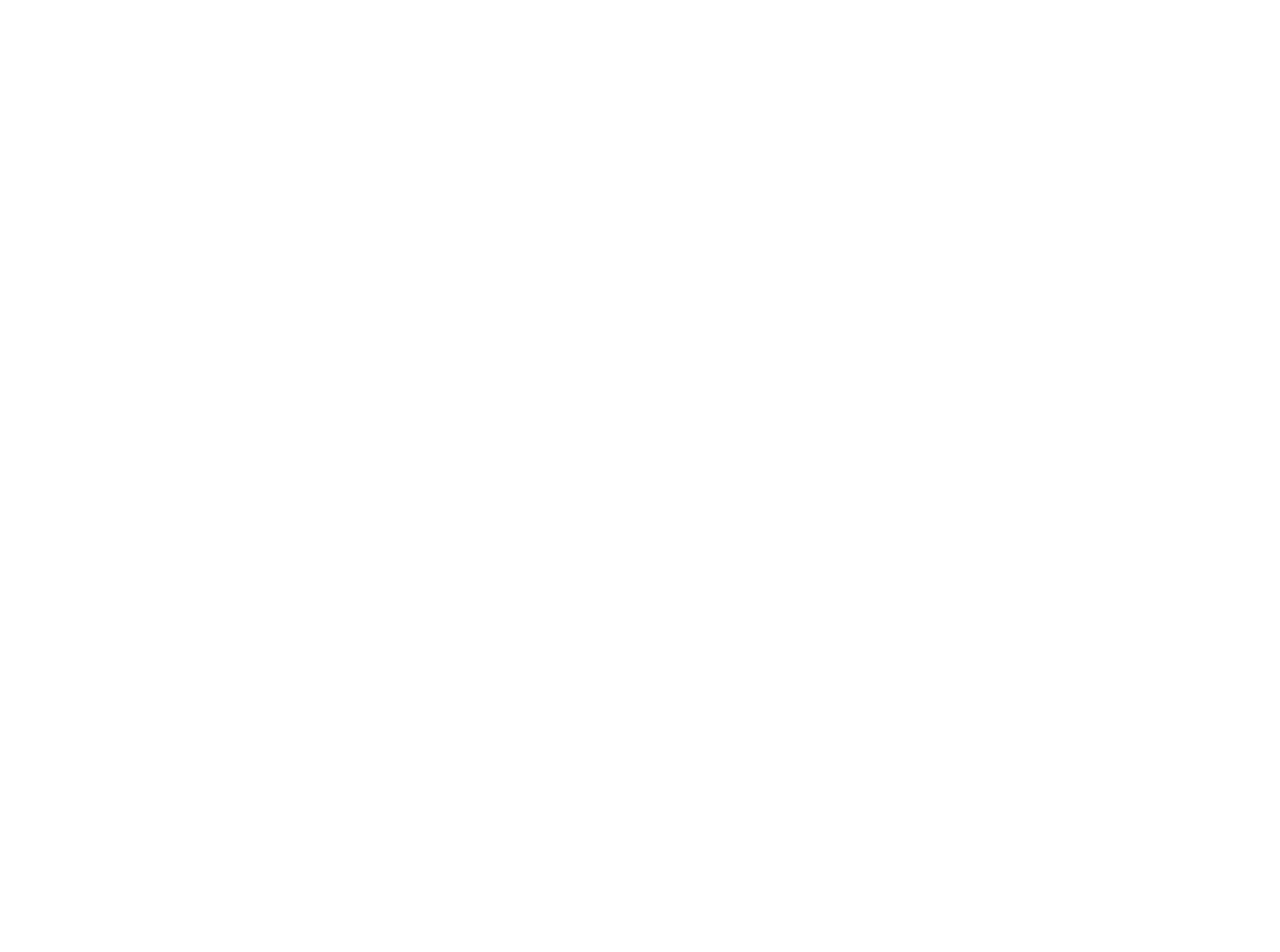
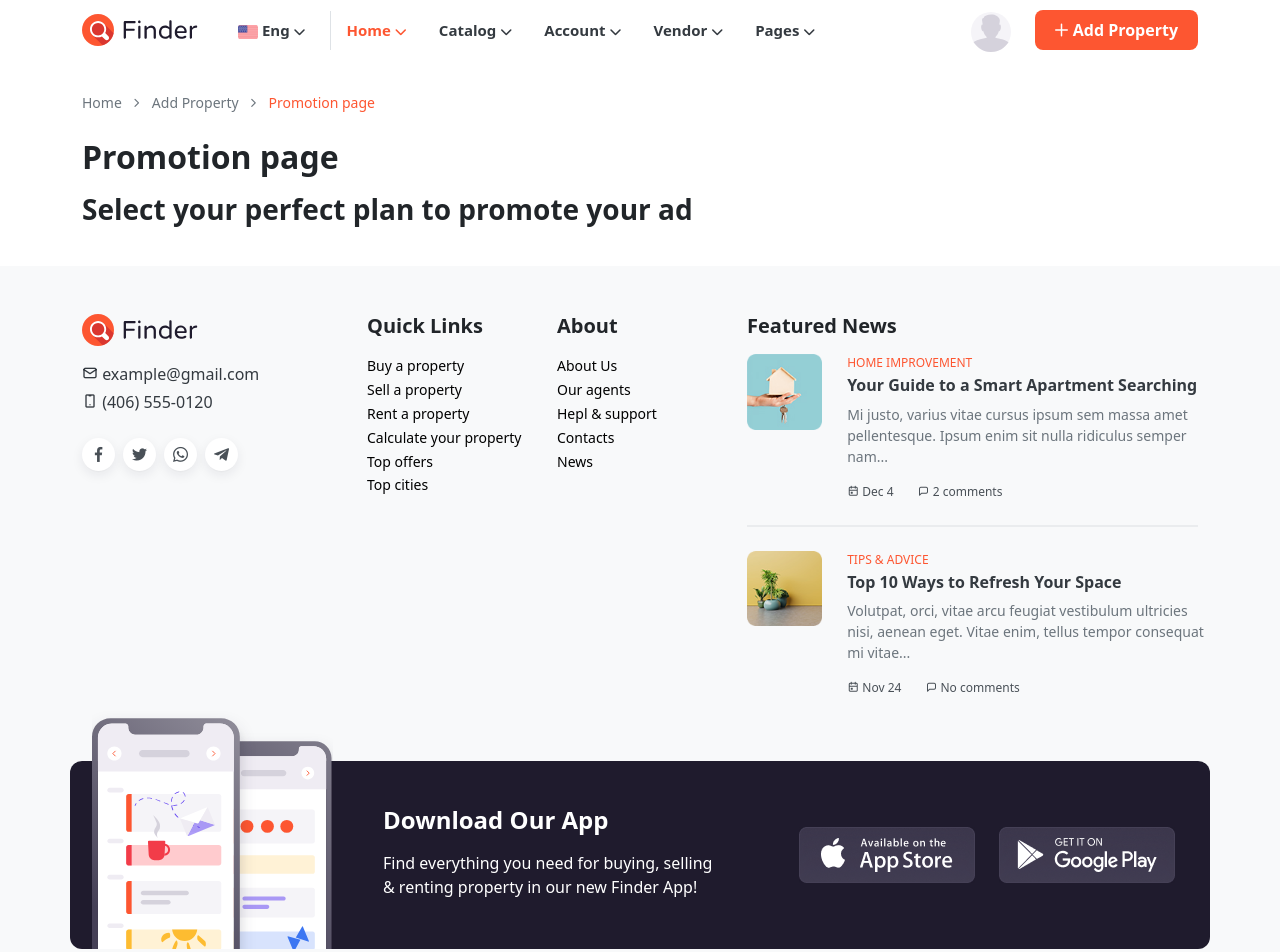
Before and after one commit to ShuvoMallick01/Real-State-Website-Bootstrap-Template, a plain HTML site: page promotion.html in a window 1280 px wide. Before the commit the page ends 800 px from the top, so only its background shows below. Drawn offline with nearby package versions, Linux system fonts and the light colour scheme; files whose address does not match are found by name.

Commit message:
Add Vendor - Promotion Page

```diff
--- a/css/vendor.css
+++ b/css/vendor.css
@@ -86,8 +86,22 @@ Keywords: real state, Template etc.
   font-size: 16px;
   color: var(--bs-gray-900) !important;
 }
+
+.ap-contents .form-control {
+  font-weight: 400;
+  font-size: 16px;
+  color: var(--bs-gray-900) !important;
+}
 /* ===== VENDOR - ADD PROPERTY CSS END ===== */
 
+/* ===== VENDOR - PROMOTION CSS START ===== */
+.promo-section-title {
+  font-weight: 700;
+  font-size: 28px;
+  color: var(--bs-gray-900);
+}
+
+/* ===== VENDOR - PROMOTION CSS END ===== */
 /* ===== Section START ===== */
 /* ===== Section END ===== */
 
--- a/promotion.html
+++ b/promotion.html
@@ -0,0 +1,523 @@
+<!DOCTYPE html>
+<html lang="en">
+  <head>
+    <meta charset="UTF-8" />
+    <meta http-equiv="X-UA-Compatible" content="IE=edge" />
+    <meta name="viewport" content="width=device-width, initial-scale=1.0" />
+    <!-- Favicon -->
+    <link rel="shortcut icon" href="./images/logo.png" type="image/x-icon" />
+    <!-- Google Fonts -->
+    <link rel="preconnect" href="https://fonts.googleapis.com" />
+    <link rel="preconnect" href="https://fonts.gstatic.com" crossorigin />
+    <link
+      href="https://fonts.googleapis.com/css2?family=Poppins:wght@100;200;300;400;500;600;700;800&display=swap"
+      rel="stylesheet"
+    />
+    <!-- Fontawesome CSS -->
+    <link
+      rel="stylesheet"
+      href="https://cdnjs.cloudflare.com/ajax/libs/font-awesome/6.1.1/css/all.min.css"
+      integrity="sha512-KfkfwYDsLkIlwQp6LFnl8zNdLGxu9YAA1QvwINks4PhcElQSvqcyVLLD9aMhXd13uQjoXtEKNosOWaZqXgel0g=="
+      crossorigin="anonymous"
+      referrerpolicy="no-referrer"
+    />
+    <!-- Custom icons -->
+    <link rel="stylesheet" href="./assets/icons.css" />
+    <!-- Bootstrap CSS only -->
+    <link
+      href="https://cdn.jsdelivr.net/npm/bootstrap@5.2.1/dist/css/bootstrap.min.css"
+      rel="stylesheet"
+      integrity="sha384-iYQeCzEYFbKjA/T2uDLTpkwGzCiq6soy8tYaI1GyVh/UjpbCx/TYkiZhlZB6+fzT"
+      crossorigin="anonymous"
+    />
+
+    <!-- custom css -->
+    <link rel="stylesheet" href="./css/style.css" />
+    <title>Vendor - Promotion</title>
+  </head>
+
+  <body>
+    <!-- Navbar Start -->
+    <header class="header-area">
+      <nav class="navbar navbar-expand-lg custom-header">
+        <div class="container">
+          <a class="navbar-brand" href="#"
+            ><img
+              src="./assets/images/logo-finder.svg"
+              class="img-fluid"
+              alt="Logo"
+          /></a>
+          <button
+            class="navbar-toggler"
+            type="button"
+            data-bs-toggle="collapse"
+            data-bs-target="#navbarSupportedContent"
+            aria-controls="navbarSupportedContent"
+            aria-expanded="false"
+            aria-label="Toggle navigation"
+          >
+            <span class="navbar-toggler-icon"></span>
+          </button>
+
+          <div class="collapse navbar-collapse" id="navbarSupportedContent">
+            <ul class="navbar-nav me-auto mb-2 mb-lg-0 custom-menu">
+              <!-- Language Change Menu -->
+              <li class="nav-item dropdown px-3 menu-language">
+                <a
+                  class="nav-link dropdown-toggle"
+                  href="#"
+                  role="button"
+                  data-bs-toggle="dropdown"
+                  aria-expanded="false"
+                >
+                  <img
+                    src="./assets/images/icons/united-states 1.svg"
+                    class="img-fluid"
+                    alt="United State Flag"
+                  />
+                  Eng
+                </a>
+                <ul class="dropdown-menu">
+                  <li class="nav-item">
+                    <a class="dropdown-item" href="#">BN</a>
+                  </li>
+                  <li class="nav-item">
+                    <a class="dropdown-item" href="#">ES</a>
+                  </li>
+                  <li class="nav-item">
+                    <a class="dropdown-item" href="#">AR</a>
+                  </li>
+                </ul>
+              </li>
+
+              <!-- Single menu item -->
+              <li class="nav-item dropdown px-2">
+                <a
+                  class="nav-link dropdown-toggle active"
+                  href="#"
+                  role="button"
+                  data-bs-toggle="dropdown"
+                  aria-expanded="false"
+                >
+                  Home
+                </a>
+                <ul class="dropdown-menu">
+                  <li class="nav-item">
+                    <a class="dropdown-item" href="./index.html">Home V.1</a>
+                  </li>
+                  <li class="nav-item">
+                    <a class="dropdown-item active" href="./home-v2.html"
+                      >Home V.2</a
+                    >
+                  </li>
+                </ul>
+              </li>
+
+              <!-- Single menu item -->
+              <li class="nav-item dropdown px-2">
+                <a
+                  class="nav-link dropdown-toggle"
+                  href="#"
+                  role="button"
+                  data-bs-toggle="dropdown"
+                  aria-expanded="false"
+                >
+                  Catalog
+                </a>
+                <ul class="dropdown-menu">
+                  <li class="nav-item">
+                    <a class="dropdown-item" href="./property-for-rent.html"
+                      >Property for Rent</a
+                    >
+                  </li>
+                  <li class="nav-item">
+                    <a class="dropdown-item" href="./property-for-sale.html"
+                      >Property for Sell</a
+                    >
+                  </li>
+
+                  <li class="nav-item">
+                    <a class="dropdown-item" href="./single-property-v1.html"
+                      >Single Property V.1</a
+                    >
+                  </li>
+                </ul>
+              </li>
+
+              <!-- Single menu item -->
+              <li class="nav-item dropdown px-2">
+                <a
+                  class="nav-link dropdown-toggle"
+                  href="#"
+                  role="button"
+                  data-bs-toggle="dropdown"
+                  aria-expanded="false"
+                >
+                  Account
+                </a>
+                <ul class="dropdown-menu">
+                  <li class="nav-item">
+                    <a class="dropdown-item" href="#">Sign In</a>
+                  </li>
+                  <li class="nav-item">
+                    <a class="dropdown-item" href="#">Sign Up</a>
+                  </li>
+                  <li class="nav-item">
+                    <a class="dropdown-item" href="./personal-info.html"
+                      >Personal Info</a
+                    >
+                  </li>
+                  <li class="nav-item">
+                    <a class="dropdown-item" href="./security.html">Security</a>
+                  </li>
+                  <li class="nav-item">
+                    <a class="dropdown-item" href="./my-properties.html"
+                      >My Properties</a
+                    >
+                  </li>
+                  <li class="nav-item">
+                    <a class="dropdown-item" href="./wishlist.html">Wishlist</a>
+                  </li>
+                  <li class="nav-item">
+                    <a class="dropdown-item" href="./reviews.html">Reviews</a>
+                  </li>
+                  <li class="nav-item">
+                    <a class="dropdown-item" href="./notifications.html"
+                      >Notifications</a
+                    >
+                  </li>
+                </ul>
+              </li>
+
+              <!-- Single menu item -->
+              <li class="nav-item dropdown px-2">
+                <a
+                  class="nav-link dropdown-toggle"
+                  href="#"
+                  role="button"
+                  data-bs-toggle="dropdown"
+                  aria-expanded="false"
+                >
+                  Vendor
+                </a>
+                <ul class="dropdown-menu">
+                  <li class="nav-item">
+                    <a class="dropdown-item" href="./add-property.html"
+                      >Add Property</a
+                    >
+                  </li>
+                  <li class="nav-item">
+                    <a class="dropdown-item" href="./promotion.html"
+                      >Property Promotion</a
+                    >
+                  </li>
+                  <li class="nav-item">
+                    <a class="dropdown-item" href="./vendor-rent.html"
+                      >Vendor Page: Rent</a
+                    >
+                  </li>
+                  <li class="nav-item">
+                    <a class="dropdown-item" href="./vendor-sale.html"
+                      >Vendor Page: Sale</a
+                    >
+                  </li>
+                  <li class="nav-item">
+                    <a class="dropdown-item" href="./reviews.html"
+                      >Vendor Page: Reviews</a
+                    >
+                  </li>
+                </ul>
+              </li>
+
+              <!-- Single menu item -->
+              <li class="nav-item dropdown px-2">
+                <a
+                  class="nav-link dropdown-toggle"
+                  href="#"
+                  role="button"
+                  data-bs-toggle="dropdown"
+                  aria-expanded="false"
+                >
+                  Pages
+                </a>
+                <ul class="dropdown-menu">
+                  <li class="nav-item">
+                    <a class="dropdown-item" href="./blog.html">Blog</a>
+                  </li>
+                  <li class="nav-item">
+                    <a class="dropdown-item" href="./post.html">Post</a>
+                  </li>
+                  <li class="nav-item">
+                    <a class="dropdown-item" href="./about.html">About</a>
+                  </li>
+                  <li class="nav-item">
+                    <a class="dropdown-item" href="./help-center.html"
+                      >Help Center</a
+                    >
+                  </li>
+                  <li class="nav-item">
+                    <a class="dropdown-item" href="./contact.html">Contact</a>
+                  </li>
+                  <li class="nav-item">
+                    <a class="dropdown-item" href="./404.html">404</a>
+                  </li>
+                </ul>
+              </li>
+            </ul>
+
+            <div class="d-flex gap-4 align-items-center">
+              <div class="nav-user-pic m-0 p-0">
+                <img
+                  src="./assets/images/property-for-rent/user-picture-avatar.svg"
+                  class="img-fluid"
+                  alt="User Picture Avater"
+                />
+              </div>
+              <button class="btn btn-primary custom-btn flex-shrink-0">
+                <i class="fa-regular fa-plus"></i> Add Property
+              </button>
+            </div>
+          </div>
+        </div>
+      </nav>
+    </header>
+    <!-- Navbar End -->
+
+    <!-- CONTENTS START -->
+    <section class="mt-3 pb-lg-4">
+      <div class="container">
+        <div class="row gy-4 gy-lg-0">
+          <!-- Breadcrumb -->
+          <nav class="mb-2 pt-md-3" aria-label="Breadcrumb">
+            <ol class="breadcrumb">
+              <li class="breadcrumb-item">
+                <a href="index.html" class="">Home</a>
+              </li>
+              <li class="breadcrumb-item" aria-current="page">Add Property</li>
+              <li class="breadcrumb-item active" aria-current="page">
+                Promotion page
+              </li>
+            </ol>
+          </nav>
+
+          <!-- Promotion contents -->
+          <div class="row promo-contents">
+            <h1 class="page-title mb-3">Promotion page</h1>
+
+            <!-- Plan -->
+            <div class="row">
+              <h1 class="promo-section-title mb-3">
+                Select your perfect plan to promote your ad
+              </h1>
+
+              <!-- end -->
+            </div>
+          </div>
+        </div>
+      </div>
+    </section>
+    <!-- END -->
+
+    <!-- Footer Section START -->
+    <footer class="bg-light py-5">
+      <div class="container">
+        <div class="row">
+          <!-- Social Media Column -->
+          <div class="footer-contact col-lg-3 col-sm-6 col-12 mb-3">
+            <img
+              src="./assets/images/logo-finder.svg"
+              class="img-fluid mb-3"
+              alt="Logo"
+            />
+            <p class="m-0 mb-1"><i class="icon-mail"></i> example@gmail.com</p>
+            <p><i class="icon-phone-1"></i> (406) 555-0120</p>
+
+            <div class="custom-social-icons d-flex gap-2 mt-4">
+              <i class="icon-Facebook-white-bg rounded-circle"></i>
+              <i class="icon-twitter rounded-circle"></i>
+              <i class="icon-whatsapp rounded-circle"></i>
+              <i class="icon-telegram-1 rounded-circle"></i>
+            </div>
+          </div>
+
+          <!-- Quick Links-Column -->
+          <div class="custom-footer-quick-link col-lg-2 col-sm-6 col-12 mb-3">
+            <h4 class="footer-heading pb-2">Quick Links</h4>
+            <p class="m-0 p-0">
+              <a href="#" class="text-black" style="text-decoration: none"
+                >Buy a property</a
+              >
+            </p>
+            <p class="m-0 p-0">
+              <a href="#" class="text-black" style="text-decoration: none"
+                >Sell a property</a
+              >
+            </p>
+            <p class="m-0 p-0">
+              <a href="#" class="text-black" style="text-decoration: none"
+                >Rent a property</a
+              >
+            </p>
+            <p class="m-0 p-0">
+              <a href="#" class="text-black" style="text-decoration: none"
+                >Сalculate your property</a
+              >
+            </p>
+            <p class="m-0 p-0">
+              <a href="#" class="text-black" style="text-decoration: none"
+                >Top offers</a
+              >
+            </p>
+            <p class="m-0 p-0">
+              <a href="#" class="text-black" style="text-decoration: none"
+                >Top cities</a
+              >
+            </p>
+          </div>
+
+          <!-- About Column -->
+          <div class="custom-footer-about-link col-lg-2 col-sm-6 col-12 mb-3">
+            <h4 class="footer-heading pb-2">About</h4>
+            <p class="m-0 p-0">
+              <a href="#" class="text-black" style="text-decoration: none"
+                >About Us</a
+              >
+            </p>
+            <p class="m-0 p-0">
+              <a href="#" class="text-black" style="text-decoration: none"
+                >Our agents</a
+              >
+            </p>
+            <p class="m-0 p-0">
+              <a href="#" class="text-black" style="text-decoration: none"
+                >Hepl & support</a
+              >
+            </p>
+            <p class="m-0 p-0">
+              <a href="#" class="text-black" style="text-decoration: none"
+                >Contacts</a
+              >
+            </p>
+            <p class="m-0 p-0">
+              <a href="#" class="text-black" style="text-decoration: none"
+                >News</a
+              >
+            </p>
+          </div>
+
+          <!-- Featured News Column -->
+          <div class="footer-featured-newses col-md-5 col-12 mb-5">
+            <h4 class="footer-heading pb-2">Featured News</h4>
+            <!-- Single News -->
+            <div
+              class="featured-news col-12 mb-4 d-flex justify-content-between"
+            >
+              <div class="featured-news-img col-2">
+                <img
+                  src="./assets/images/news/featured-news-2.png"
+                  class="img-fluid"
+                  alt="Featured News"
+                />
+              </div>
+
+              <div class="featured-news-info col-10 pe-3">
+                <p class="m-0 mb-1 p-0">HOME IMPROVEMENT</p>
+                <h3>Your Guide to a Smart Apartment Searching</h3>
+                <p class="text-muted news-description m-0 mb-3">
+                  Mi justo, varius vitae cursus ipsum sem massa amet
+                  pellentesque. Ipsum enim sit nulla ridiculus semper nam...
+                </p>
+
+                <div class="featured-news-date d-flex gap-4 m-0 p-0">
+                  <p class="m-0 p-0"><i class="icon-date"></i> Dec 4</p>
+                  <p class="m-0 p-0"><i class="icon-left"></i> 2 comments</p>
+                </div>
+              </div>
+            </div>
+
+            <hr class="footer-news-divider" />
+
+            <!-- Single News -->
+            <div
+              class="featured-news col-12 mb-3 mt-4 d-flex justify-content-between"
+            >
+              <div class="featured-news-img col-2">
+                <img
+                  src="./assets/images/news/featured-news-1.png"
+                  class="img-fluid"
+                  alt="Featured News"
+                />
+              </div>
+
+              <div class="featured-news-info col-10 pe-3">
+                <p class="m-0 mb-1 p-0">TIPS & ADVICE</p>
+                <h3>Top 10 Ways to Refresh Your Space</h3>
+                <p class="text-muted news-description m-0 mb-3">
+                  Volutpat, orci, vitae arcu feugiat vestibulum ultricies nisi,
+                  aenean eget. Vitae enim, tellus tempor consequat mi vitae...
+                </p>
+
+                <div class="featured-news-date d-flex gap-4 m-0 p-0">
+                  <p class="m-0 p-0"><i class="icon-date"></i> Nov 24</p>
+                  <p class="m-0 p-0"><i class="icon-left"></i> No comments</p>
+                </div>
+              </div>
+            </div>
+            <!-- End Featured -->
+          </div>
+          <!-- End -->
+        </div>
+
+        <!-- Download Our App -->
+        <div
+          class="row custom-download-our-app justify-content-center align-items-center"
+        >
+          <div class="custom-download-app-artwork col-md-3 text-center">
+            <img
+              src="./assets/images/illustration/download-our-app.svg"
+              class="img-fluid"
+              alt="Download Our App"
+            />
+          </div>
+
+          <div
+            class="download-app-info-icon col-lg-9 d-flex flex-lg-row flex-column justify-content-center align-content-center text-center text-lg-start"
+          >
+            <!-- info -->
+            <div class="download-app-info col-lg-6 pt-3 pb-1 px-3">
+              <h4 class="mb-3">Download Our App</h4>
+              <p>
+                Find everything you need for buying, selling <br />
+                & renting property in our new Finder App!
+              </p>
+            </div>
+
+            <!-- icons -->
+            <div
+              class="custom-download-app-store-icon col-lg-6 d-flex p-lg-3 pb-4 d-flex gap-4 justify-content-lg-start justify-content-center align-items-center"
+            >
+              <img
+                src="./assets/images/icons/app-store.png"
+                class="img-fluid"
+                alt="Download Our App"
+              />
+              <img
+                src="./assets/images/icons/google-play.png"
+                class="img-fluid"
+                alt="Download Our App"
+              />
+            </div>
+          </div>
+        </div>
+      </div>
+    </footer>
+    <!-- Footer Section END -->
+
+    <!-- Bootstrap JS JavaScript Bundle with Popper -->
+    <script
+      src="https://cdn.jsdelivr.net/npm/bootstrap@5.2.1/dist/js/bootstrap.bundle.min.js"
+      integrity="sha384-u1OknCvxWvY5kfmNBILK2hRnQC3Pr17a+RTT6rIHI7NnikvbZlHgTPOOmMi466C8"
+      crossorigin="anonymous"
+    ></script>
+  </body>
+</html>
```
